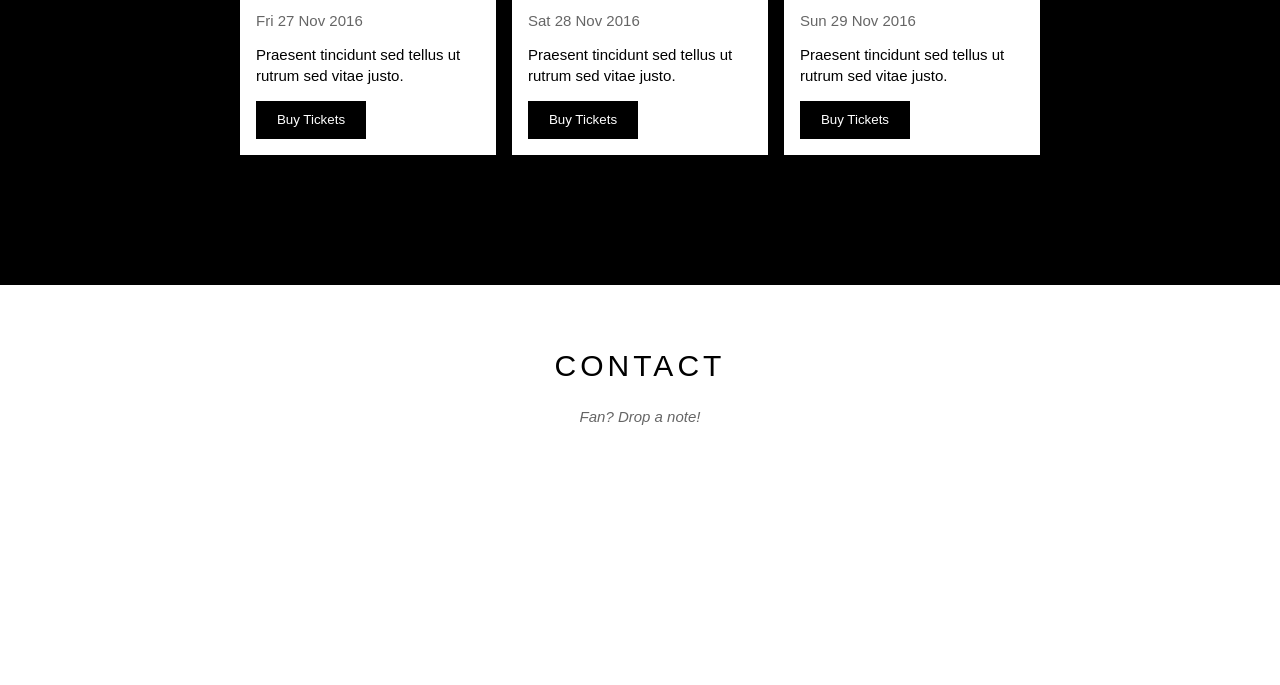
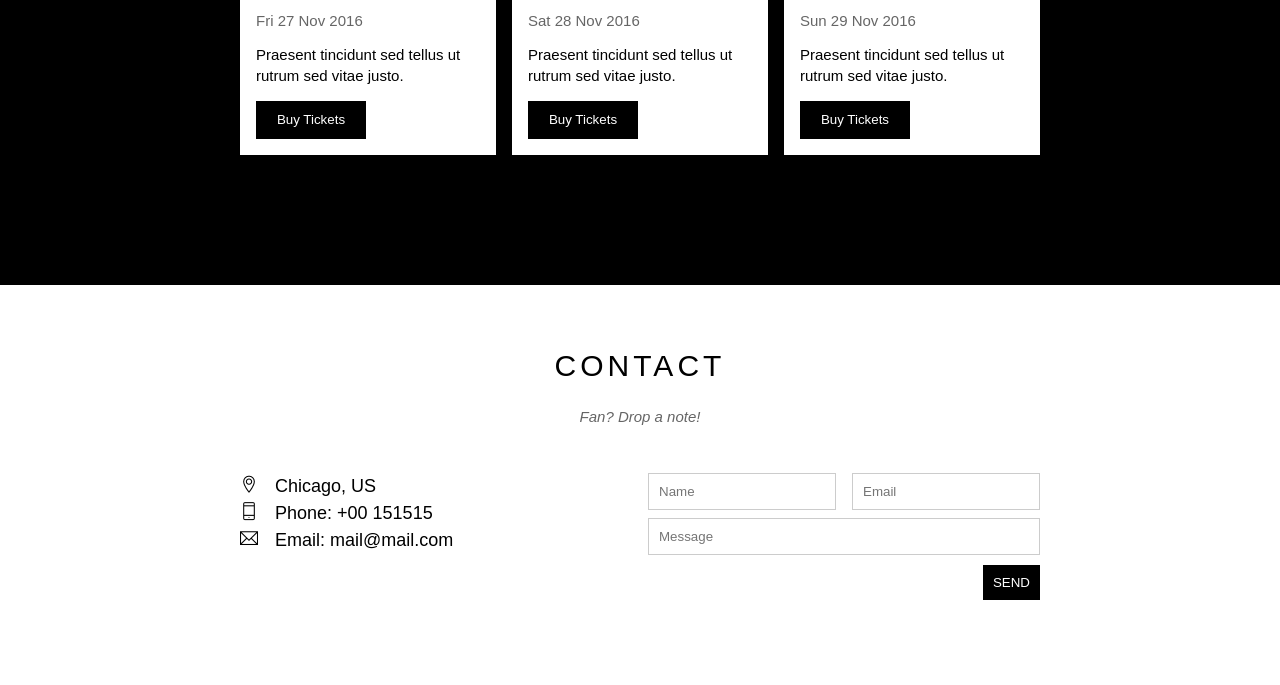
Before and after one commit to Jadedragon3112/w3_band, a plain HTML site: page w3_band/index.html in a window 1280 px wide. Shown: the part 1800-2485 px from the top of the page. Before the commit the page ends 2225 px from the top, so only its background shows below. Drawn offline with Linux system fonts and the light colour scheme.

Commit message:
complete contact form

```diff
--- a/w3_band/assets/css/style.css
+++ b/w3_band/assets/css/style.css
@@ -26,7 +26,7 @@
 
 /* nửa cột */
 .half-colum{
-    width: calc(100%/2);
+    width: calc(50%);
 }
 
 /* full cột */
@@ -192,6 +192,7 @@ html{
 
 }
 #content .section-content{
+    min-height: 400px;
     width: 800px;
     padding-top: 64px;
     margin-left: auto;
@@ -351,8 +352,50 @@ html{
     color: #fff;
     padding: 11px 16px;
 }
+bac
+.list-place .js-button-buy-ticket:hover{
+    background-color: #ccc;
+    color: #000;
+}
 
-.list-place .js-button-buy-ticket:hover{
+/* contact */
+.form-contact{
+    margin-top: 48px;
+}
+
+/* left-row */
+.left-row{
+    line-height: 1.5;
+    font-size: 18px;
+}
+/* right-row */
+.right-row{
+    font-size: 15px;
+}
+/* padding icon */
+.form-contact .row i{
+    display: inline-block;
+    padding-right: 12px;
+}
+.form-control{
+    width: 100%;
+    border: 1px solid #ccc;
+    padding: 10px;
+}
+.Message-text{
+    margin-top: 8px;
+}
+/* btn-submit */
+.btn-submit{
+    background-color: #000;
+    color: #fff;
+    border: none;
+    margin-top: 10px;
+    float: right;
+    padding: 10px;
+    cursor: pointer;
+}
+.btn-submit:hover{
     background-color: #ccc;
     color: #000;
 }
--- a/w3_band/index.html
+++ b/w3_band/index.html
@@ -142,6 +142,60 @@
             <div class="section-content">
                 <h2 class="section-heading">CONTACT</h2>
                 <p class="section-sub-heading">Fan? Drop a note!</p>
+
+                <!-- form contact -->
+                <div class="form-contact">
+                    <div class="row">
+                        <!-- contact address icon -->
+                        <!-- location -->
+                        <div class="colum half-colum left-row">
+                            <p>
+                                <i class="ti-location-pin"></i>
+                                Chicago, US
+                            </p>
+                        <!-- phone -->
+                            <p>
+                                <i class="ti-mobile"></i>
+                                Phone: +00 151515
+
+                            </p>
+
+
+                        <!-- email -->
+                            <p>
+                                <i class="ti-email"></i>
+                                Email: mail@mail.com
+
+                            </p>
+                        </div>
+
+
+
+                        <!-- form contact input -->
+                        <div class="colum half-colum right-row">
+                            <form action="">
+                                <div class="row">
+                                    <div class="colum half-colum">
+                                        <!-- thêm require bắt buộc không được để các input trống -->
+                                        <input type="text" name="" placeholder="Name" required id="" class="form-control">
+                                    </div>
+                                    <div class="colum half-colum">
+                                        <input type="email" name="" placeholder="Email" required id="" class="form-control">
+                                    </div>
+                                    <div class="clear"></div>
+                                </div>
+                                <div class="row">
+                                    <div class="colum full-colum">
+                                        <input type="text" name="" placeholder="Message" required id="" class="form-control Message-text">
+                                    </div>
+                                    <div class="clear"></div>
+                                </div>
+                                <input class="btn-submit" type="submit" value="SEND">
+                            </form>
+                        </div>
+                    </div>
+
+                </div>
             </div>
 
 
```
